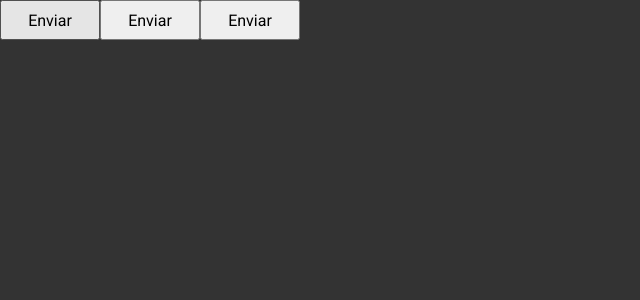
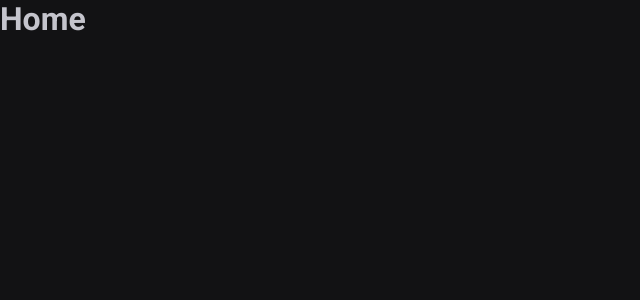
Before and after one commit to devkazu/02-ignite-timer, a React (Vite) app: page / in a window 1280 px wide. Shown: the top 300 px of the page, without its empty margins (0-640 px from the left). Built offline with nearby package versions, Linux system fonts and the light colour scheme.

Commit message:
chore: router

```diff
--- a/package.json
+++ b/package.json
@@ -12,6 +12,7 @@
   "dependencies": {
     "react": "^18.2.0",
     "react-dom": "^18.2.0",
+    "react-router-dom": "^6.22.1",
     "styled-components": "^6.1.8"
   },
   "devDependencies": {
--- a/src/App.tsx
+++ b/src/App.tsx
@@ -1,16 +1,17 @@
 import { ThemeProvider } from "styled-components";
-import { Button } from "./components/Button";
 
 import { defaultTheme } from "./styles/themes/default";
 import { GlobalStyle } from "./styles/global";
+import { Router } from "./Router";
+import { BrowserRouter } from "react-router-dom";
 
 export function App() {
   return (
-    <ThemeProvider theme={defaultTheme}>
-      <Button variant="primary" />
-      <Button variant="secondary" />
-      <Button variant="danger" />
-      <GlobalStyle />
-    </ThemeProvider>
+    <BrowserRouter>
+      <ThemeProvider theme={defaultTheme}>
+        <Router />
+        <GlobalStyle />
+      </ThemeProvider>
+    </BrowserRouter>
   );
 }
--- /dev/null
+++ b/src/Router.tsx
@@ -0,0 +1,11 @@
+import { Routes, Route } from "react-router-dom";
+import { Home } from "./pages/Home";
+import { History } from "./pages/History";
+export function Router() {
+  return (
+    <Routes>
+      <Route path="/" element={<Home />} />
+      <Route path="/history" element={<History />} />
+    </Routes>
+  );
+}
--- a/src/components/Button.styles.ts
+++ b/src/components/Button.styles.ts
@@ -16,7 +16,10 @@
 export const ButtonContainer = styled.button<ButtonContainerProps>`
   width: 100px;
   height: 40px;
-  background-color: ${(props) => props.theme["primary"]};
+  background-color: ${(props) => props.theme["green-500"]};
 
-  /* ${(props) => css`background-color: ${buttonVariants[props.variant]}`} */
+  /* ${(props) =>
+    css`
+      background-color: ${buttonVariants[props.variant]};
+    `} */
 `;
--- /dev/null
+++ b/src/pages/History.tsx
@@ -0,0 +1,3 @@
+export function History() {
+  return <h1>History</h1>
+}
--- /dev/null
+++ b/src/pages/Home.tsx
@@ -0,0 +1,3 @@
+export function Home() {
+  return <h1>Home</h1>
+}
--- a/src/styles/global.ts
+++ b/src/styles/global.ts
@@ -7,9 +7,15 @@
     box-sizing: border-box;
   }
 
+  :focus {
+    outline: 0;
+    box-shadow: 0 0 0 2px ${(props) => props.theme[`green-500`]};
+  }
+
   body {
-    background-color: #333;
-    color: #fff;
+    background-color: ${(props) => props.theme[`gray-900`]};
+
+    color: ${(props) => props.theme[`gray-300`]};
   }
   body, input-security, textarea,button{
     font-family: 'Roboto', sans-serif;
```
Also changed, not shown: 1 other file (tests, documents, lock files or other folders).
